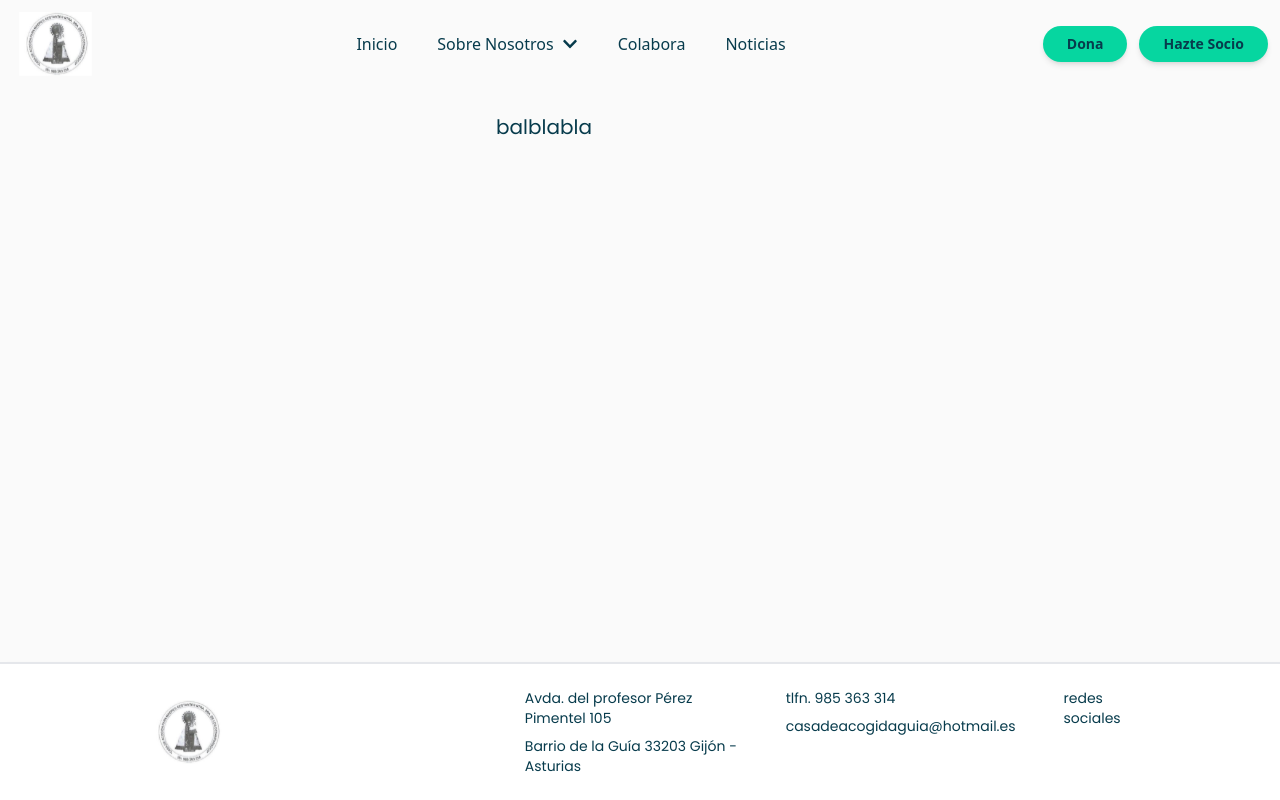
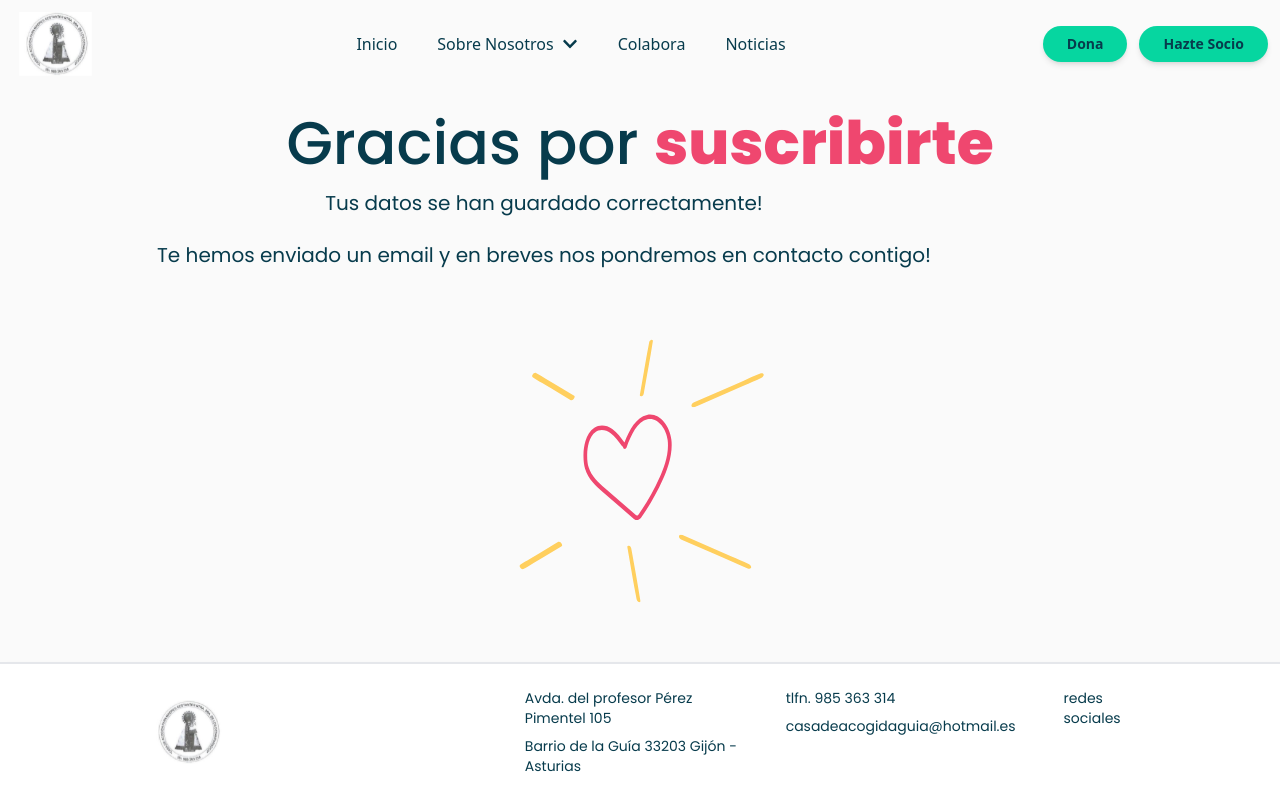
Before and after one commit to vallefarinha/front-casa, a React (Vite) app: page /thanks in a window 1280 px wide. Built offline with nearby package versions, Linux system fonts and the light colour scheme.

Commit message:
full page

```diff
--- a/src/components/texts/RegularText30.jsx
+++ b/src/components/texts/RegularText30.jsx
@@ -1,9 +1,9 @@
-function RegularText30({ text, textAlign }) {
+function RegularText30({ text, textAlign, size }) {
     return (
-      <h1 className={`my-4 ${textAlign} mb-6 text-xl font-poppinsRegular w-[85%]`}>
-          <span className="text-LetterColor">{text}</span>{" "}
-      </h1>
+        <h1 className={`my-4 mb-6 font-poppinsRegular w-[85%] text-${size} text-${textAlign}`}>
+            <span className="text-LetterColor">{text}</span>
+        </h1>
     );
-  }
+}
 
-  export default RegularText30;
+export default RegularText30;
--- a/src/pages/ThanksForSignIn.jsx
+++ b/src/pages/ThanksForSignIn.jsx
@@ -1,14 +1,35 @@
 import React from 'react'
 import RegularText30 from "../components/texts/RegularText30"
+import Title from "../components/title/Title"
 
 const ThanksForSignIn = () => {
   return (
-    <div className="w-full">
-      <RegularText30
-          text="balblabla"
-          textAlign="text-center"
-      />
-    </div>
+    <>
+      <div className="w-full">
+        <Title
+            wordBlue="Gracias por"
+            wordPink="suscribirte"
+            textAlign="text-center"
+        />
+        </div>
+      <div className="w-full">
+        <RegularText30
+            text="Tus datos se han guardado correctamente!"
+            textAlign="center"
+            size="xl"
+        />
+      </div>
+      <div className="w-full">
+        <RegularText30
+            text="Te hemos enviado un email y en breves nos pondremos en contacto contigo!"
+            textAlign="center"
+            size="xl"
+        />
+      </div>
+      <div className='flex justify-center'>
+      <img src="src\assets\icons\heartSun.svg" alt="heart Sun" className="w-1/4" />
+      </div>
+    </>
   )
 }
 
```
Also changed, not shown: src/assets/icons/heartSun.svg (added).
